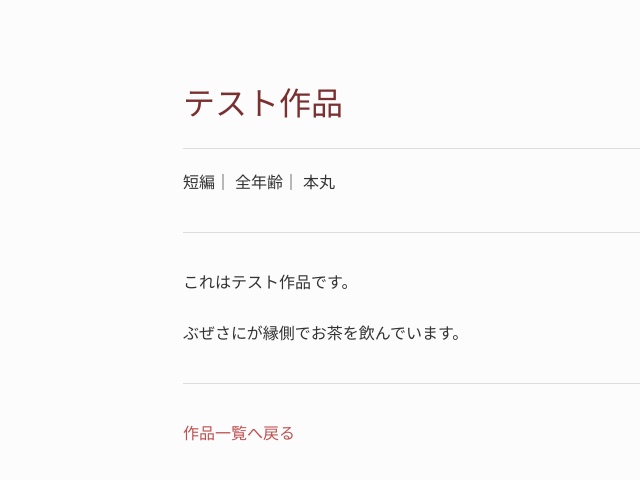
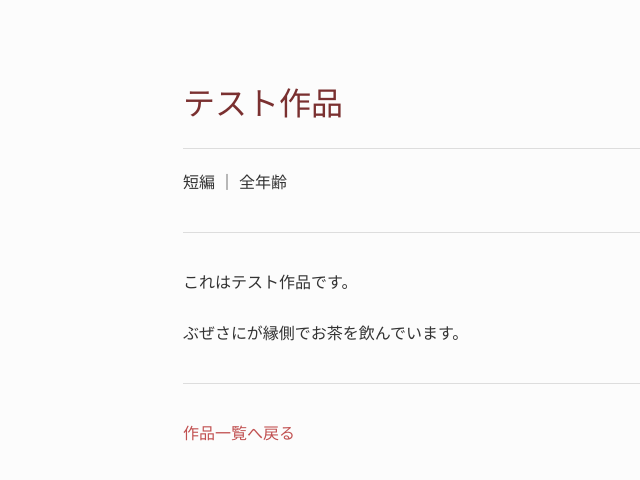
Before and after one commit to fjst160/lemon160, a Jekyll site: the page built from _novels/テスト作品.md, in a window 1280 px wide. Shown: the top 480 px of the page, without its empty margins (57-697 px from the left). Built offline with Jekyll 4.4.1, drawn with Linux system fonts in a browser that asks for light colours.

Commit message:
Update novel.html

```diff
--- a/_layouts/novel.html
+++ b/_layouts/novel.html
@@ -1,24 +1,15 @@
 ---
+layout: default
 ---
-
-<!DOCTYPE html>
-<html lang="ja">
-<head>
-    <meta charset="UTF-8">
-    <title>{{ page.title }} | {{ site.title }}</title>
-    <link rel="stylesheet"
-href="{{ site.baseurl }}/assets/style.css">
-</head>
-<body>
 
 <h1>{{ page.title }}</h1>
 
 <p>
-{{ page.length }}｜
-{{ page.rating }}｜
-{{ page.setting }}
+{{ page.length }} ｜ {{ page.rating }}
+{% if page.setting == "現パロ" %}
+｜ 現パロ
+{% endif %}
 </p>
-
 
 <hr>
 
@@ -31,6 +22,3 @@ href="{{ site.baseurl }}/assets/style.css">
 作品一覧へ戻る
 </a>
 </p>
-
-</body>
-</html>
```
